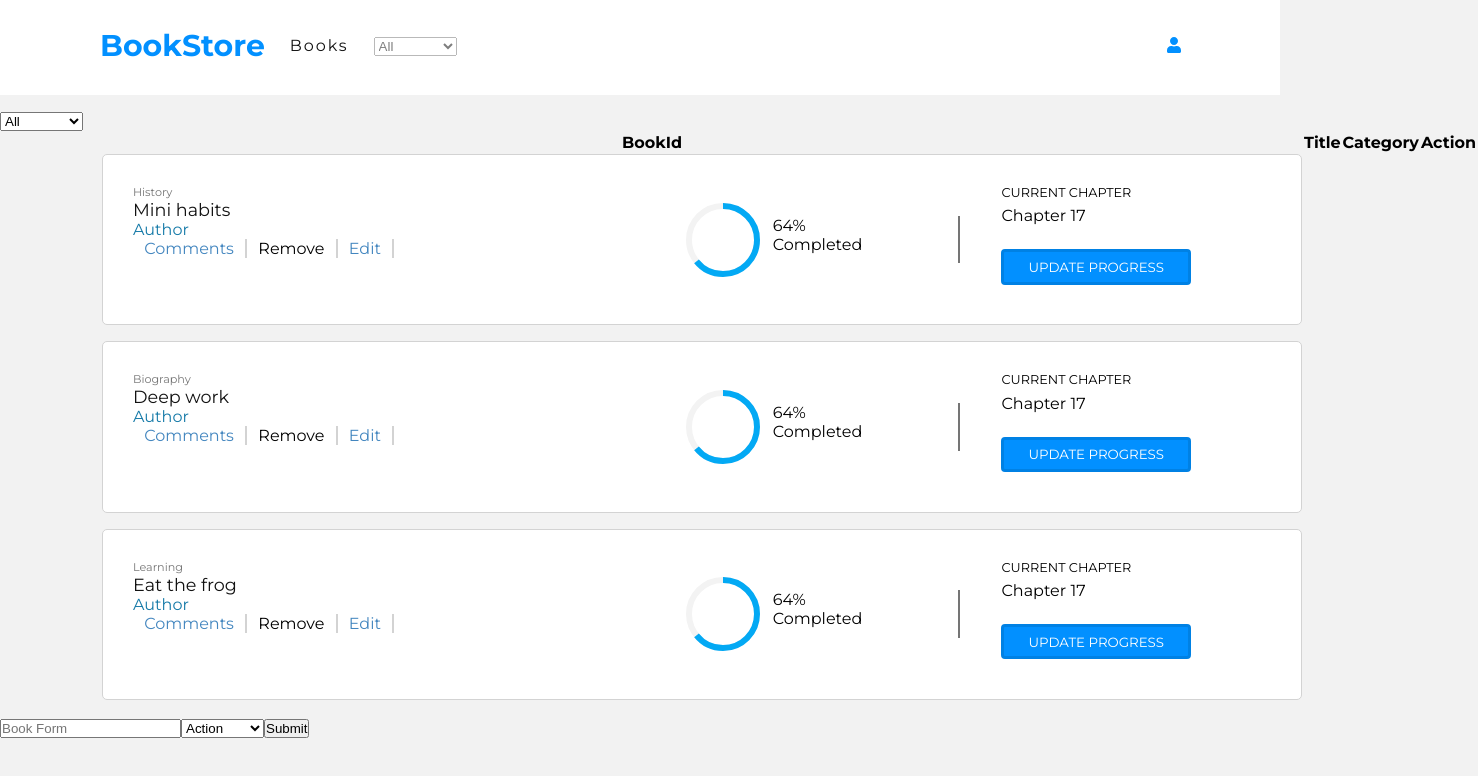
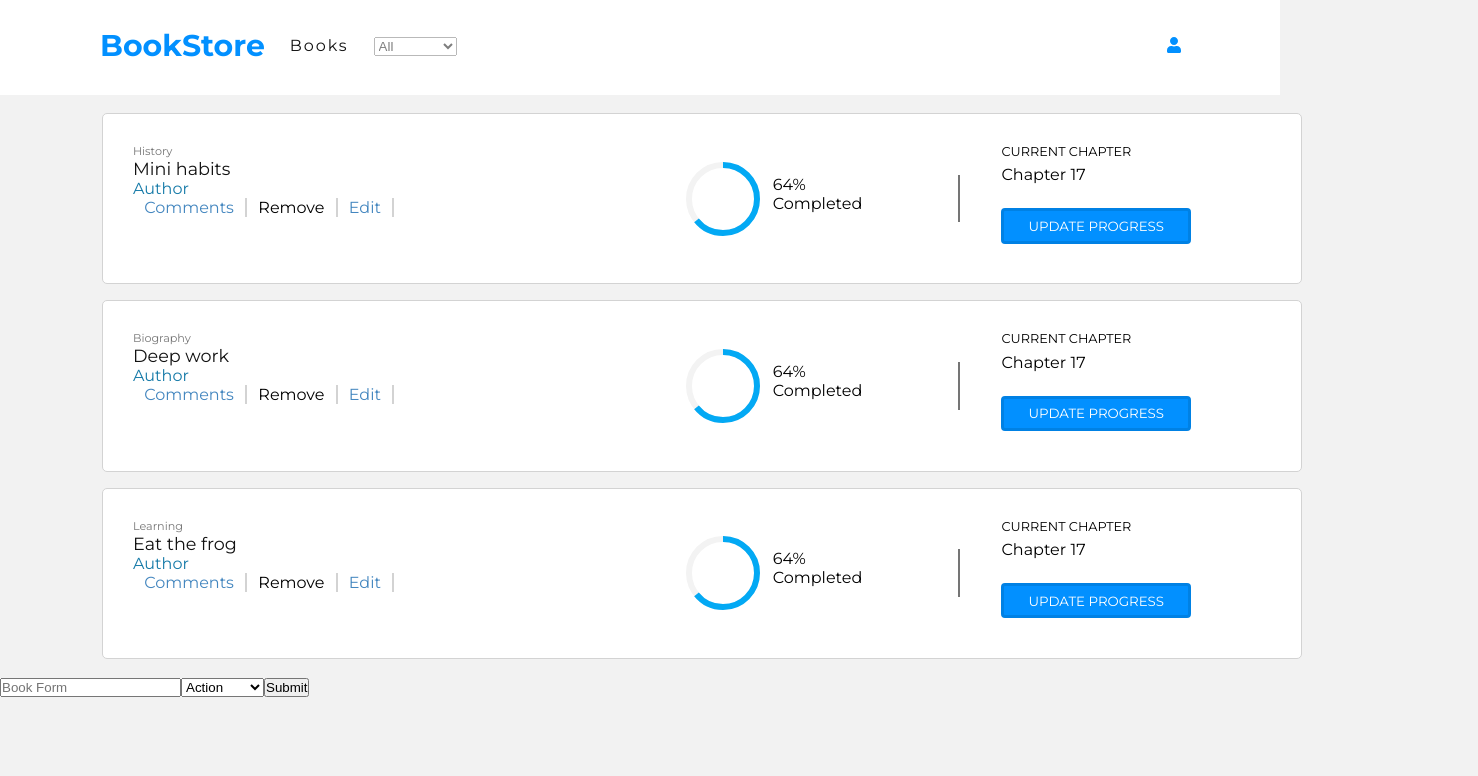
Before and after one commit to keneogu/react-redux-bookstore, a React (Create React App) app: page / in a window 1280 px wide. Shown: the top 776 px of the page, 1478 px wide, since content can reach past the window. Built offline with nearby package versions, Linux system fonts and the light colour scheme.

Commit message:
Modify BooksList file

```diff
--- a/src/containers/BooksList.js
+++ b/src/containers/BooksList.js
@@ -4,34 +4,20 @@ import { connect } from 'react-redux';
 import PropTypes from 'prop-types';
 import Book from '../components/Book';
 import { removeBook, changeFilter } from '../actions';
-import CategoryFilter from '../components/CategoryFilter';
 
 const BooksList = (props) => {
   const {
-    books, fil, removeBook, changeFilter,
+    books, fil, removeBook,
   } = props;
 
   const handleRemoveBook = (book) => {
     removeBook(book);
   };
 
-  const handleFilterChange = (e) => {
-    changeFilter(e.target.value);
-  };
-
   return (
 
     <>
-      <CategoryFilter handleFilterChange={handleFilterChange} />
       <table>
-        <thead>
-          <tr>
-            <th>BookId</th>
-            <th>Title</th>
-            <th>Category</th>
-            <th>Action</th>
-          </tr>
-        </thead>
         <tbody>
           {books.filter((book) => book.category === fil || fil === 'All' || fil === '').map((book) => (
             <Book key={book.bookId} book={book} handleRemoveBook={handleRemoveBook} />
@@ -45,7 +31,7 @@ const BooksList = (props) => {
 BooksList.propTypes = {
   books: PropTypes.arrayOf(PropTypes.object).isRequired,
   removeBook: PropTypes.func.isRequired,
-  changeFilter: PropTypes.func.isRequired,
+  // changeFilter: PropTypes.func.isRequired,
   fil: PropTypes.string.isRequired,
 };
 
```
